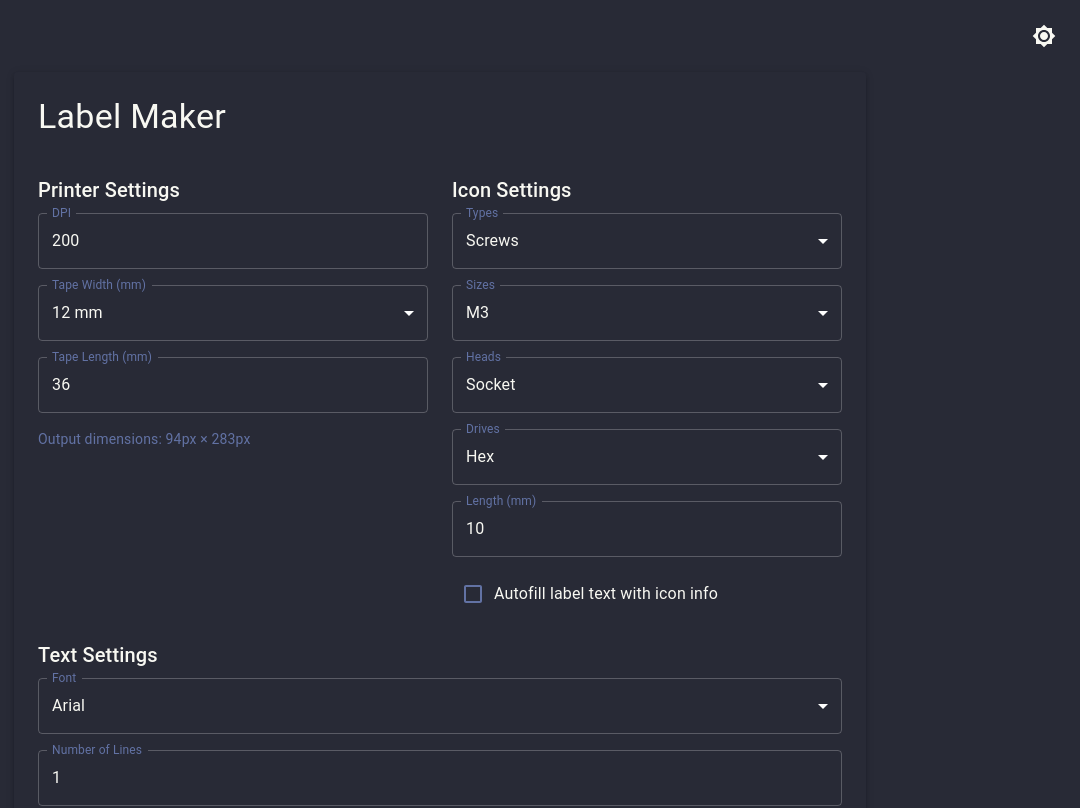
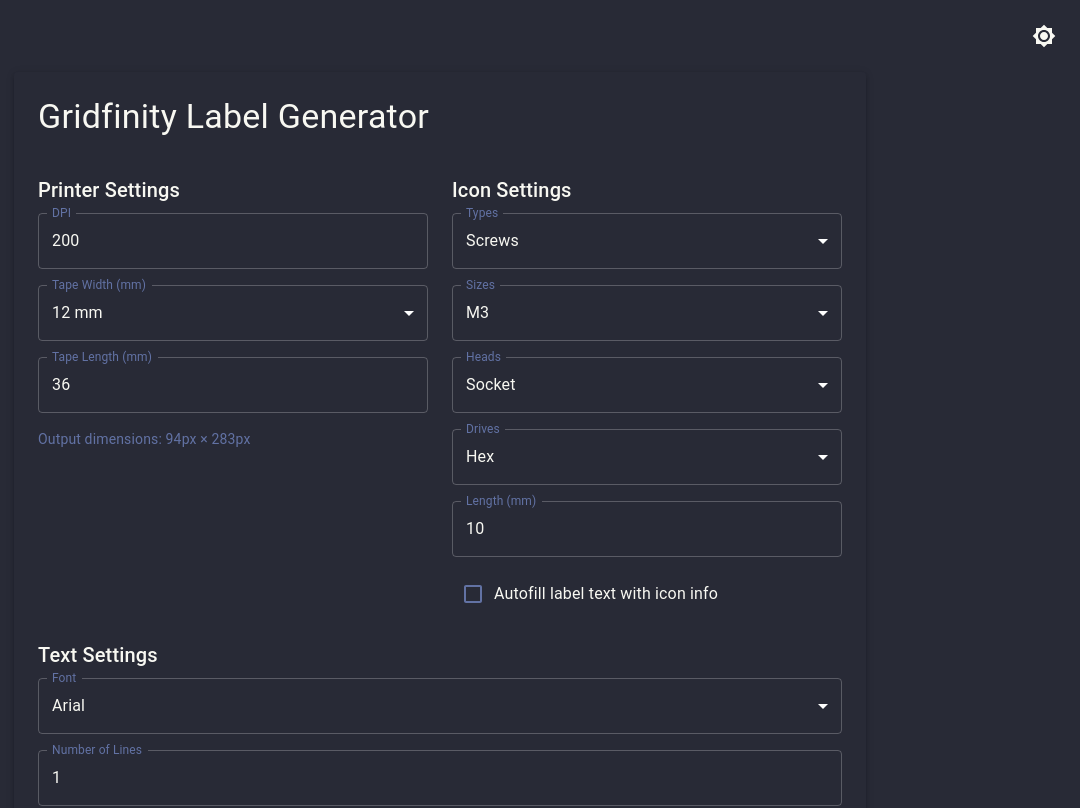
Before and after one commit to jyoo030/gridfinity-label-maker, a React (Create React App) app: page / in a window 1280 px wide. Shown: the top 808 px of the page, without its empty margins (200-1280 px from the left). Built offline with nearby package versions, Linux system fonts and the light colour scheme.

Commit message:
Add autofill box for other icon types

```diff
--- a/src/components/LabelMaker.js
+++ b/src/components/LabelMaker.js
@@ -234,7 +234,7 @@ function LabelMaker() {
     <Stack spacing={3}>
       <Box>
         <Typography variant="h4" gutterBottom>
-          Label Maker
+          Gridfinity Label Generator
         </Typography>
       </Box>
 
```
